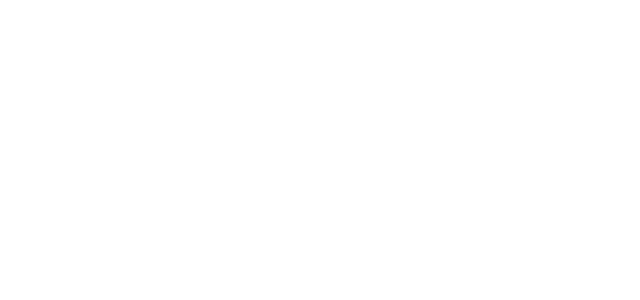
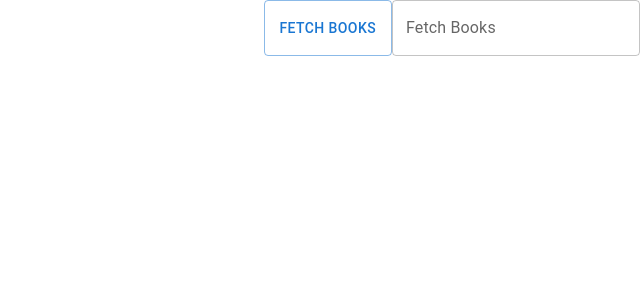
Before and after one commit to WolfSeminary/virtual-library, a React (Create React App) app: page / in a window 1280 px wide. Shown: the top 300 px of the page, without its empty margins (640-1280 px from the left). Built offline with nearby package versions, Linux system fonts and the light colour scheme.

Commit message:
add fetchBook component

```diff
--- a/package.json
+++ b/package.json
@@ -5,7 +5,7 @@
   "dependencies": {
     "@emotion/react": "^11.7.1",
     "@emotion/styled": "^11.6.0",
-    "@mui/material": "^5.2.5",
+    "@mui/material": "^5.2.8",
     "@mui/styled-engine-sc": "^5.1.0",
     "@testing-library/jest-dom": "^5.15.1",
     "@testing-library/react": "^11.2.7",
--- a/src/App.js
+++ b/src/App.js
@@ -1,8 +1,11 @@
 
 import './App.css';
+import React from "react"
+import FetchBooks from "./FetchBooks"
+
 function App() {
   return (
-<></>
+<><FetchBooks/></>
   );
 }
 
--- a/src/Books.js
+++ b/src/Books.js
@@ -12,7 +12,7 @@ const Item = styled(Paper)(({ theme }) => ({
   color: theme.palette.text.secondary,
 }));
 
-export default function NestedGrid() {
+export default function NestedGrid({books}) {
   return (
     <Box sx={{ flexGrow: 1 }}>
       <Grid container spacing={1}>
--- /dev/null
+++ b/src/FetchBooks.js
@@ -0,0 +1,16 @@
+import { Button, TextField } from '@mui/material'
+import { display } from '@mui/system'
+import React from 'react'
+
+
+function FetchBooks() {
+    return (
+        <div style={{ display: "flex", direction: "rtl" }}>
+            <TextField id="outlined-basic" label="Fetch Books" variant="outlined" />
+            <br></br>
+            <Button variant="outlined">Fetch Books</Button>
+        </div>
+    )
+}
+
+export default FetchBooks
--- a/src/index.js
+++ b/src/index.js
@@ -6,6 +6,7 @@ import reportWebVitals from './reportWebVitals';
 import books from './Books'
 ReactDOM.render(
   <React.StrictMode>
+    <App/>
   </React.StrictMode>,
   document.getElementById('root')
 );
```
